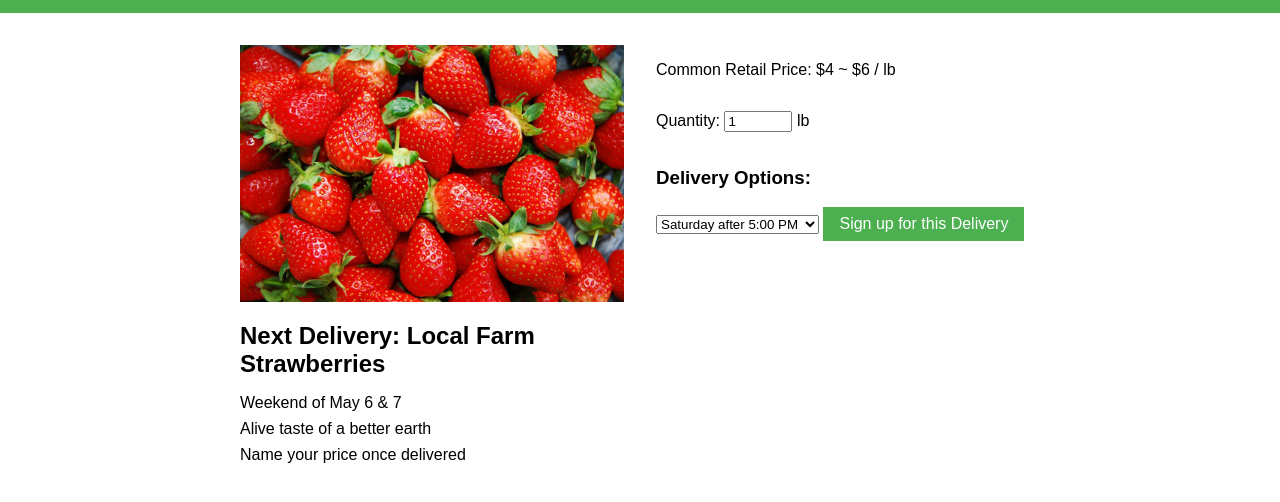
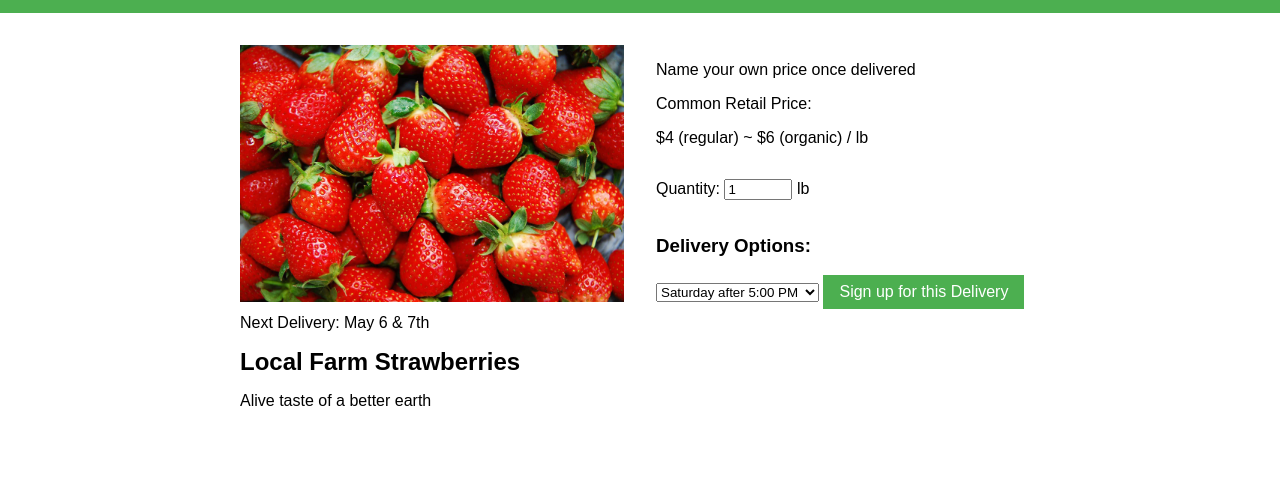
Before and after one commit to freesoil/freshion, a plain HTML site: page index.html in a window 1280 px wide. Shown: the part 56-558 px from the top of the page. Drawn offline with Linux system fonts and the light colour scheme; no server answers.

Commit message:
change slogan

```diff
--- a/index.html
+++ b/index.html
@@ -14,14 +14,15 @@
     <main>
         <section class="product-details">
             <img class="product-image" src="strawberries.jpg" alt="Fresh strawberries">
-            <h2>Next Delivery: Local Farm Strawberries</h2>
-	    <p>Weekend of May 6 & 7 </p>
+	    <p>Next Delivery: May 6 & 7th</p>
+            <h2>Local Farm Strawberries</h2>
             <p>Alive taste of a better earth</p>
-            <p>Name your price once delivered</p>
         </section>
         <section class="checkout">
             <form id="checkoutForm" onsubmit="addToCart(event)">
-	        <p>Common Retail Price: <span id="price">$4 ~ $6 / lb</span></p>
+                <p>Name your own price once delivered</p>
+		<p>Common Retail Price:</p>
+	        <p><span id="price">$4 (regular) ~ $6 (organic) / lb</span></p>
                 <label for="quantity">Quantity:</label>
                 <input type="number" id="quantity" name="quantity" min="1" max="10" value="1"> lb
                 <h3><label for="delivery-options">Delivery Options:</label></h3>
```
